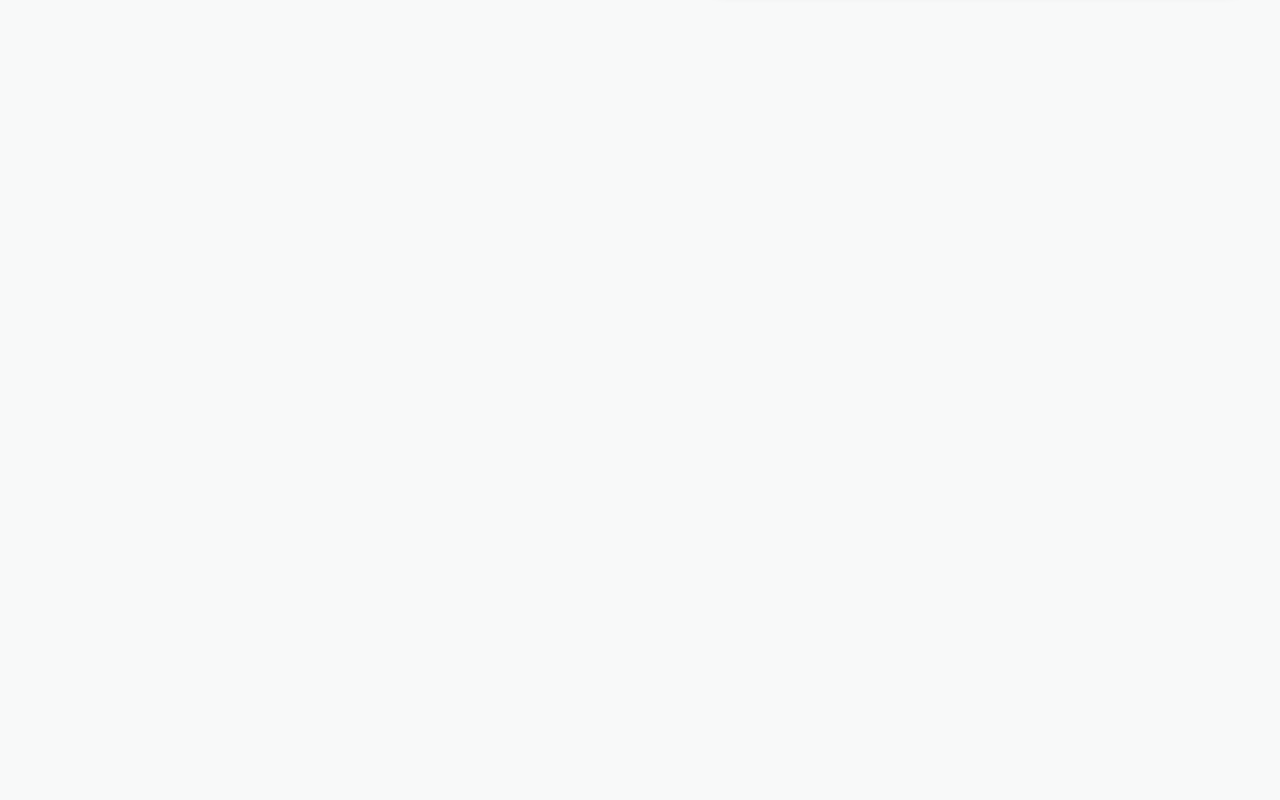
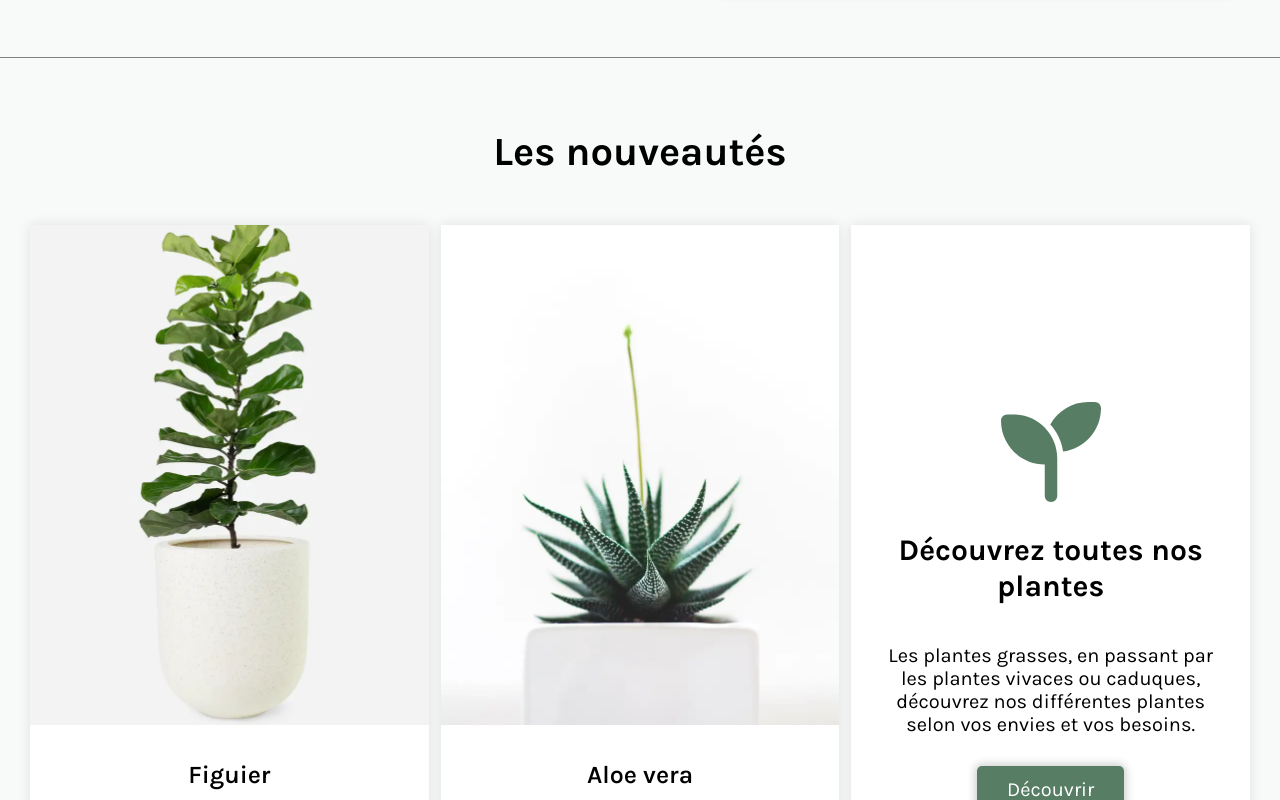
Before and after one commit to robinmaxime/projet-jardin, a React (Create React App) app: page / in a window 1280 px wide. Shown: the part 1220-2020 px from the top of the page. Before the commit the page ends 1277 px from the top, so only its background shows below. Built offline with nearby package versions, Linux system fonts and the light colour scheme.

Commit message:
Création du composant GalleryPreview

```diff
--- /dev/null
+++ b/src/Components/GalleryPreview/index.jsx
@@ -0,0 +1,58 @@
+import { useContext, useState } from "react";
+import { PlantsContext } from "../../contexts/PlantsContext";
+import { FontAwesomeIcon } from "@fortawesome/react-fontawesome";
+import { faSeedling } from "@fortawesome/free-solid-svg-icons";
+import Card from "../Card";
+import Button from "../Button";
+import Modal from "../Modal";
+
+/**
+ * Composant affichant l'apperçu des plantes
+ * @returns JSX.element
+ */
+function GaleriesPreview() {
+   const { plants } = useContext(PlantsContext);
+   const [modalIsOpen, setModalIsOpen] = useState(false);
+   const [plantSelected, setPlantSelected] = useState();
+
+   return (
+      <section className="galeries-preview page-container">
+         <h2>Les nouveautés</h2>
+         <div className="galeries-preview__cards">
+            {plants &&
+               plants.slice(0, 2).map((plant, index) => (
+                  <Card
+                     key={`plant-${index}`}
+                     imageUrl={plant.imageUrl}
+                     imageDescription={plant.imageDescription}
+                     name={plant.name}
+                     maturityHeight={plant.maturityHeight}
+                     price={plant.price}
+                     sunshine={plant.sunshine}
+                     watering={plant.watering}
+                     onClick={() => {
+                        setPlantSelected(plant);
+                        setModalIsOpen(true);
+                     }}
+                  />
+               ))}
+            <div className="card galeries-preview__info">
+               <FontAwesomeIcon icon={faSeedling} />
+               <h3>Découvrez toutes nos plantes</h3>
+               <p>
+                  Les plantes grasses, en passant par les plantes vivaces ou caduques, découvrez nos
+                  différentes plantes selon vos envies et vos besoins.
+               </p>
+               <Button url="/plants">Découvrir</Button>
+            </div>
+         </div>
+         {modalIsOpen && (
+            <Modal title={`Conseil - ${plantSelected.name}`} onClosed={() => setModalIsOpen(false)}>
+               {plantSelected.advice}
+            </Modal>
+         )}
+      </section>
+   );
+}
+
+export default GaleriesPreview;
--- a/src/Pages/Home/index.jsx
+++ b/src/Pages/Home/index.jsx
@@ -1,5 +1,6 @@
 import AboutPreview from "../../Components/AboutPreview";
 import Welcome from "../../Components/Welcome";
+import GalleryPreview from "../../Components/GalleryPreview";
 
 /**
  * Composant affichant la page d'accueil
@@ -10,6 +11,8 @@ function Home() {
       <main className="home">
          <Welcome />
          <AboutPreview />
+         <div className="separator"></div>
+         <GalleryPreview />
       </main>
    );
 }
--- /dev/null
+++ b/src/scss/components/_galleryPreview.scss
@@ -0,0 +1,22 @@
+.galeries-preview {
+   &__cards {
+      display: grid;
+      grid-template-columns: 1fr 1fr 1fr;
+      gap: 12px;
+   }
+   &__info {
+      justify-content: center;
+      align-items: center;
+      gap: 30px;
+      padding: $cardPadding;
+
+      & .svg-inline--fa {
+         color: $primaryColor;
+         font-size: 100px;
+      }
+      & h3,
+      & p {
+         text-align: center;
+      }
+   }
+}
--- a/src/scss/main.scss
+++ b/src/scss/main.scss
@@ -6,3 +6,7 @@
 @import "./components/welcome";
 @import "./components/aboutPreview";
 @import "./components/hero";
+@import "./components/tag";
+@import "./components/card";
+@import "./components/galleryPreview";
+@import "./components/modal";
```
